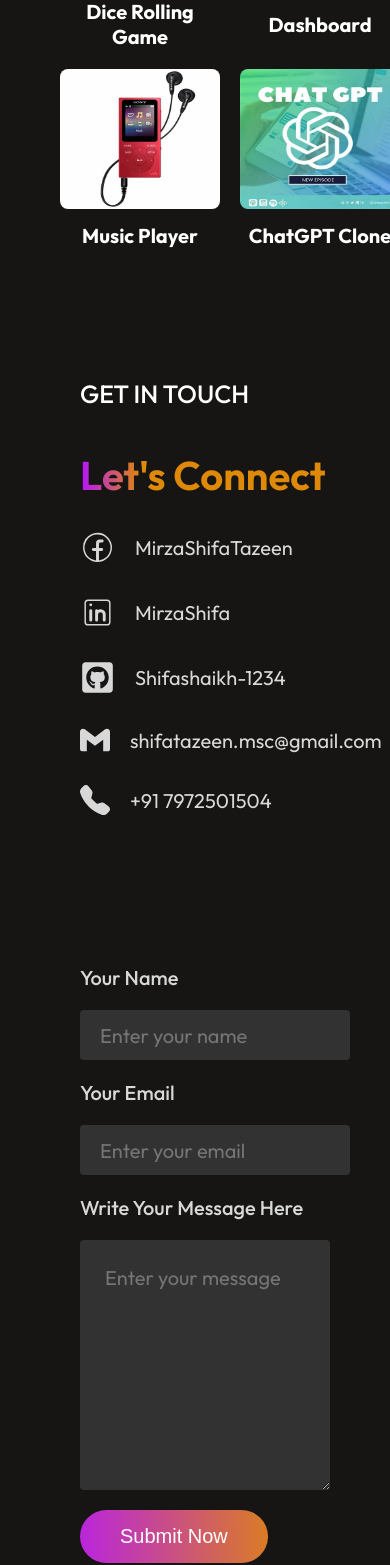
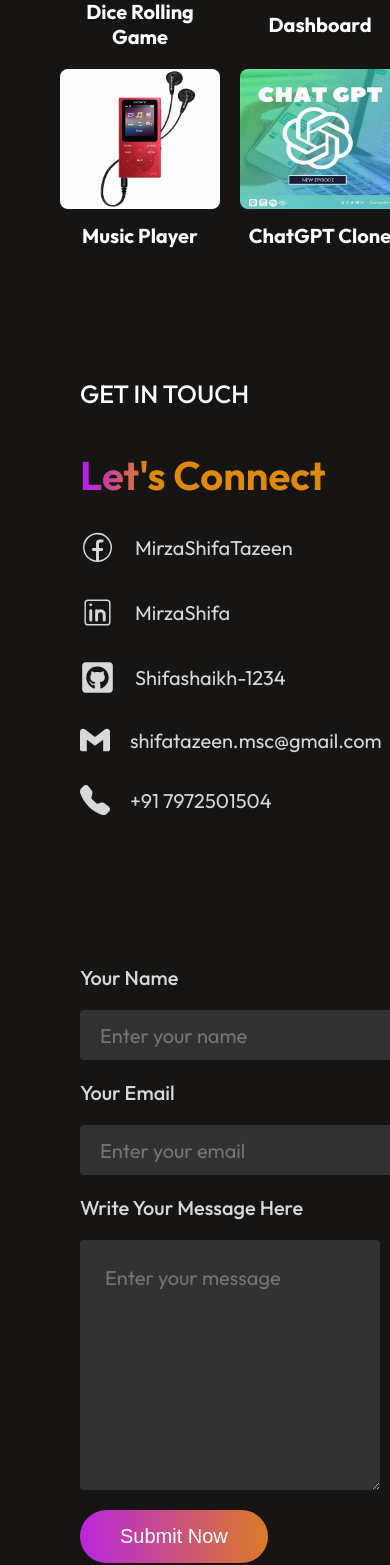
Before and after one commit to Shifashaikh-1234/Portfolio-ShifaTazeen, a React (Vite) app: page / in a window 390 px wide. Shown: the part 3797-5362 px from the top of the page. Built offline with nearby package versions, Linux system fonts and the light colour scheme; the HTML template or start-up script is replaced by a standard one.

Commit message:
Update Contact.css

```diff
--- a/src/Components/Contact/Contact.css
+++ b/src/Components/Contact/Contact.css
@@ -134,13 +134,13 @@
 
     }
     .contact-right input{
-        width: 250px;
+        width: 330px;
         font-size: 20px;
         height: 50px;
 
     }
     .contact-right textarea{
-        width: 200px;
+        width: 250px;
         font-size: 20px;
 
 
```
